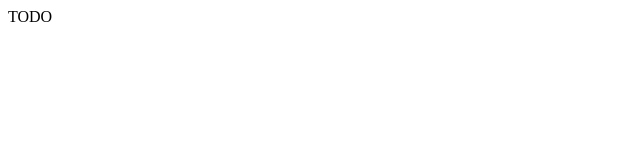
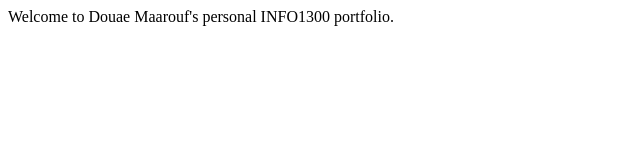
Before and after one commit to douaemaarouf/class-02-dev-env, a plain HTML site: page index.html in a window 1280 px wide. Shown: the whole page, without its empty margins (0-640 px from the left). Drawn offline with Linux system fonts and the light colour scheme.

Commit message:
Completed 1/21 Class Activity

```diff
--- a/index.html
+++ b/index.html
@@ -5,11 +5,11 @@
   <meta charset="UTF-8">
   <meta name="viewport" content="width=device-width, initial-scale=1">
 
-  <title>TODO</title>
+  <title>DOUAE MAAROUF's INFO1300 PORTFOLIO</title>
 </head>
 
 <body>
-  TODO
+  Welcome to Douae Maarouf's personal INFO1300 portfolio.
 </body>
 
 </html>
```
